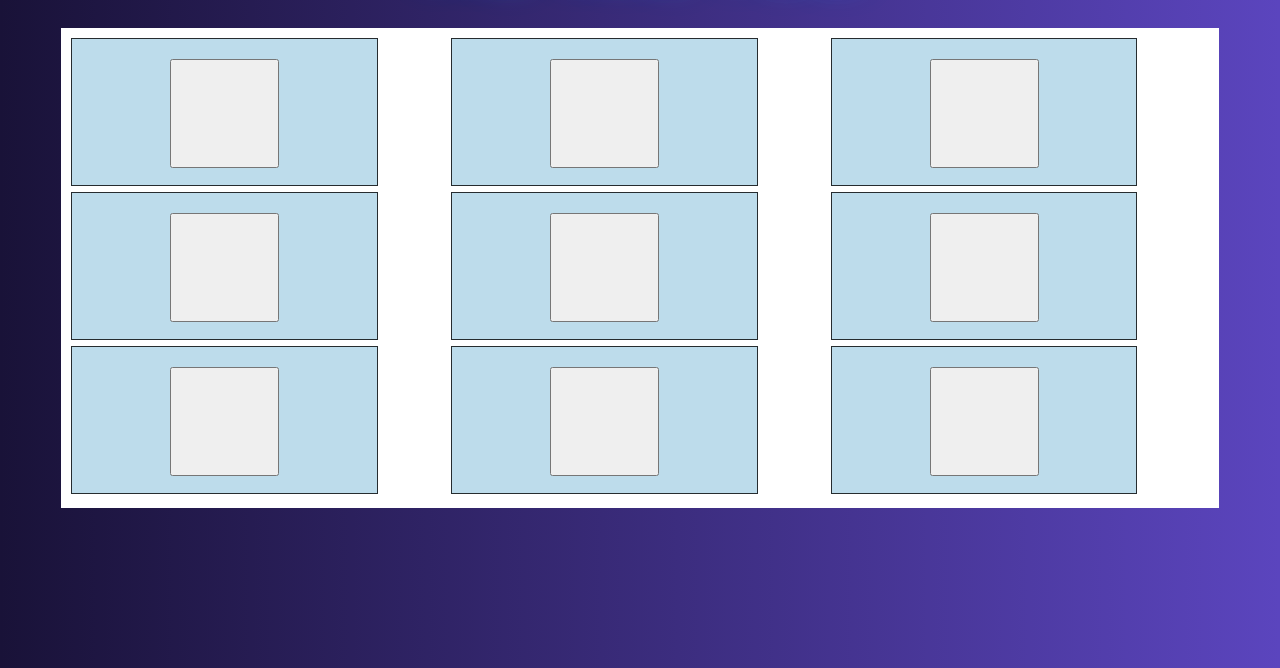
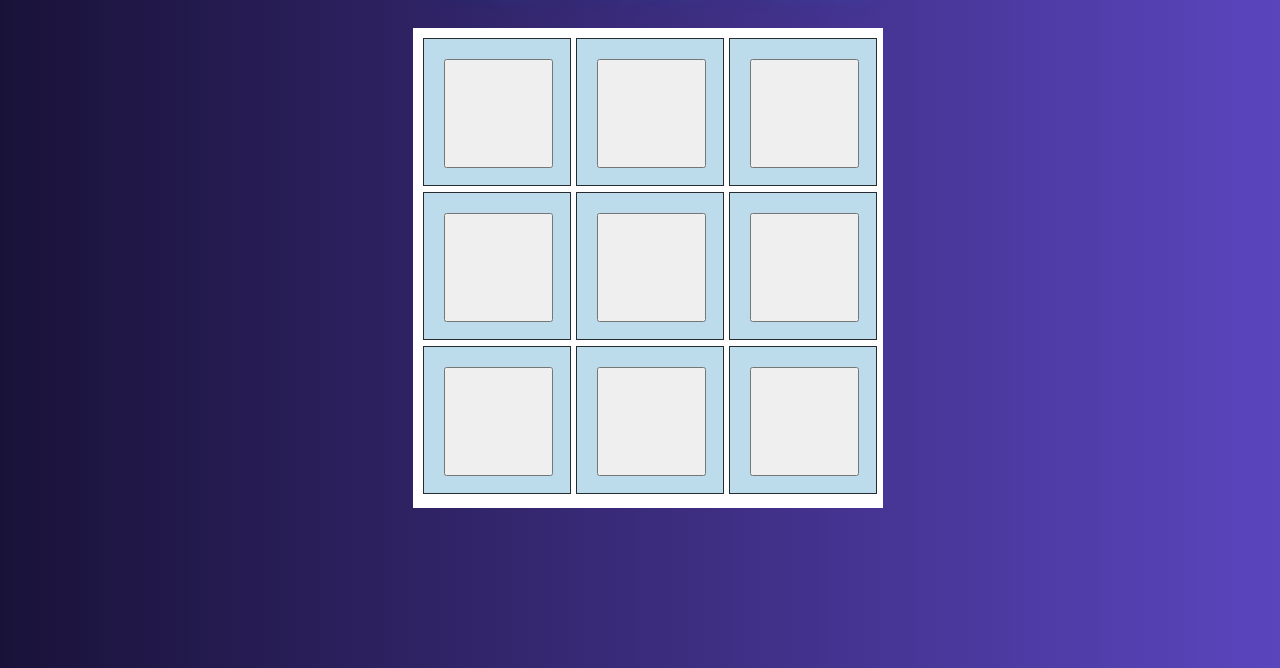
Before and after one commit to RakshanaaVisvanathan/tic-tac-toe, a plain HTML site: page index.html in a window 1280 px wide. Shown: the part 132-800 px from the top of the page. Drawn offline with Linux system fonts and the light colour scheme.

Commit message:
Update style.css

```diff
--- a/style.css
+++ b/style.css
@@ -1,4 +1,6 @@
 body {
+    height: 100%;
+    width: 100%;
     background-image: linear-gradient(to right, rgb(25, 18, 56), rgb(91, 69, 190));
 
 }
@@ -14,8 +16,8 @@ body {
 }
 
 .gridbox{
-    width: 90%;
-    /* max-width: 450px; Set a max-width for better readability on larger screens */
+    width: 100%;
+    max-width: 450px; /* Set a max-width for better readability on larger screens */
     margin: 0 auto;
 /*
     height: 450px;
```
